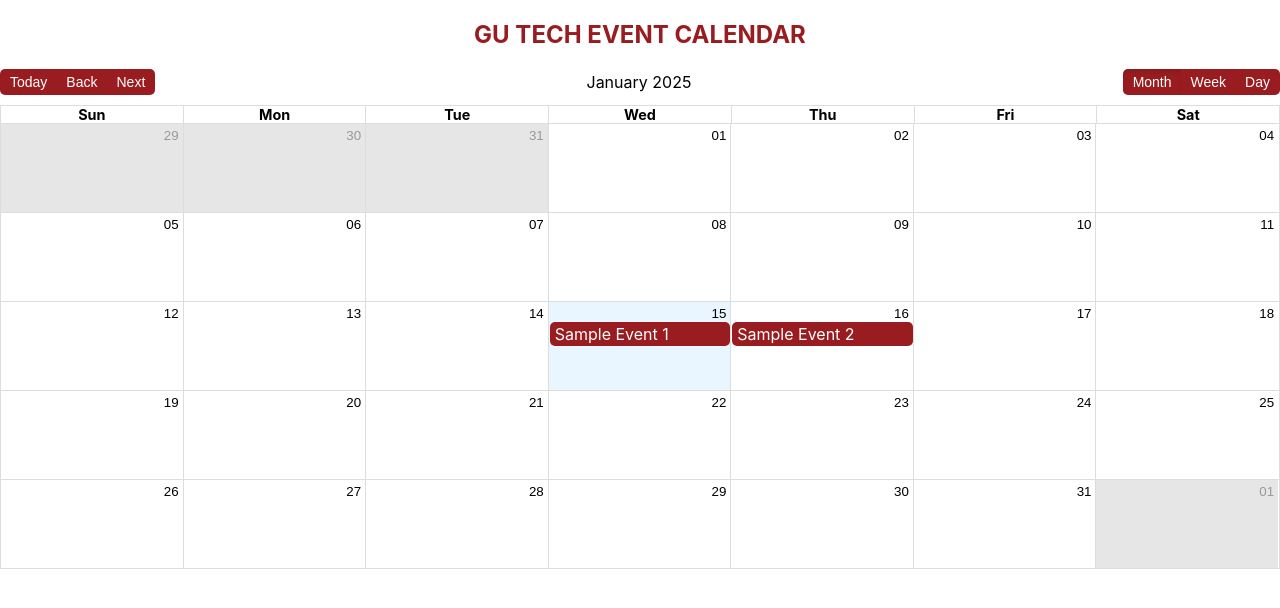
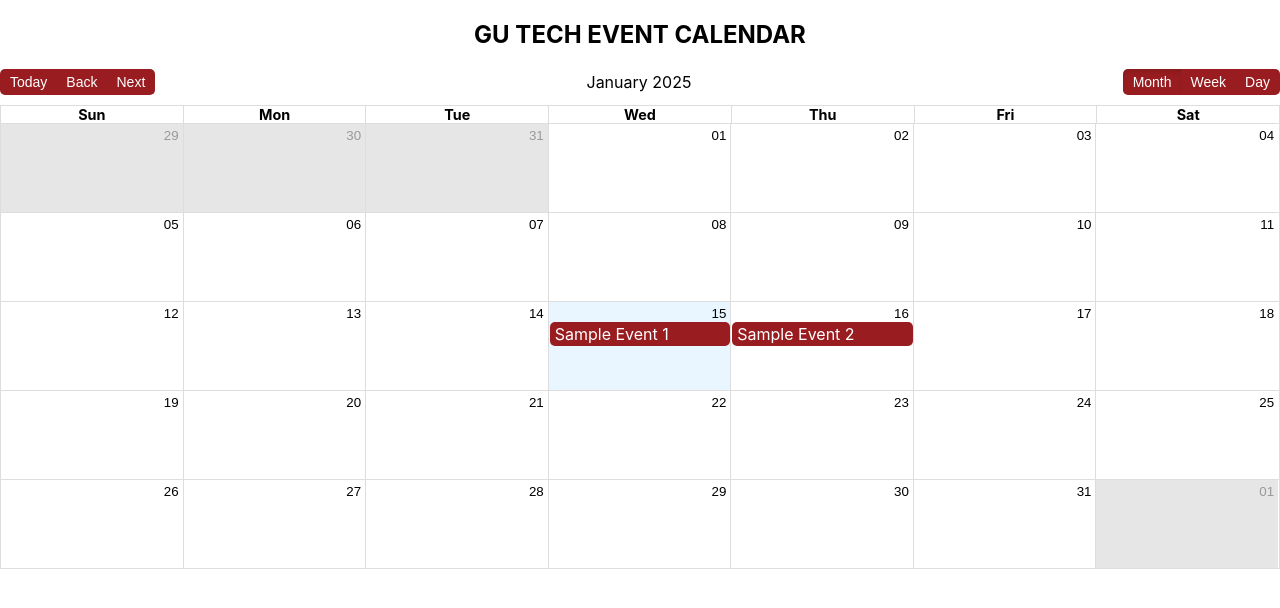
Before and after one commit to ZohaMobin/gutech-adminportal, a React (Create React App) app: page / in a window 1280 px wide. Shown: the top 608 px of the page. Built offline with nearby package versions, Linux system fonts and the light colour scheme.

Commit message:
updated code

```diff
--- a/src/Pages/Event Calenadar.css
+++ b/src/Pages/Event Calenadar.css
@@ -2,7 +2,7 @@
 
 /* Change the color of the heading */
 .calendar-heading {
-    color: #991D20; /* Green color */
+    color: black; /* Green color */
     text-align: center;
     margin-bottom: 20px;
 }
```
